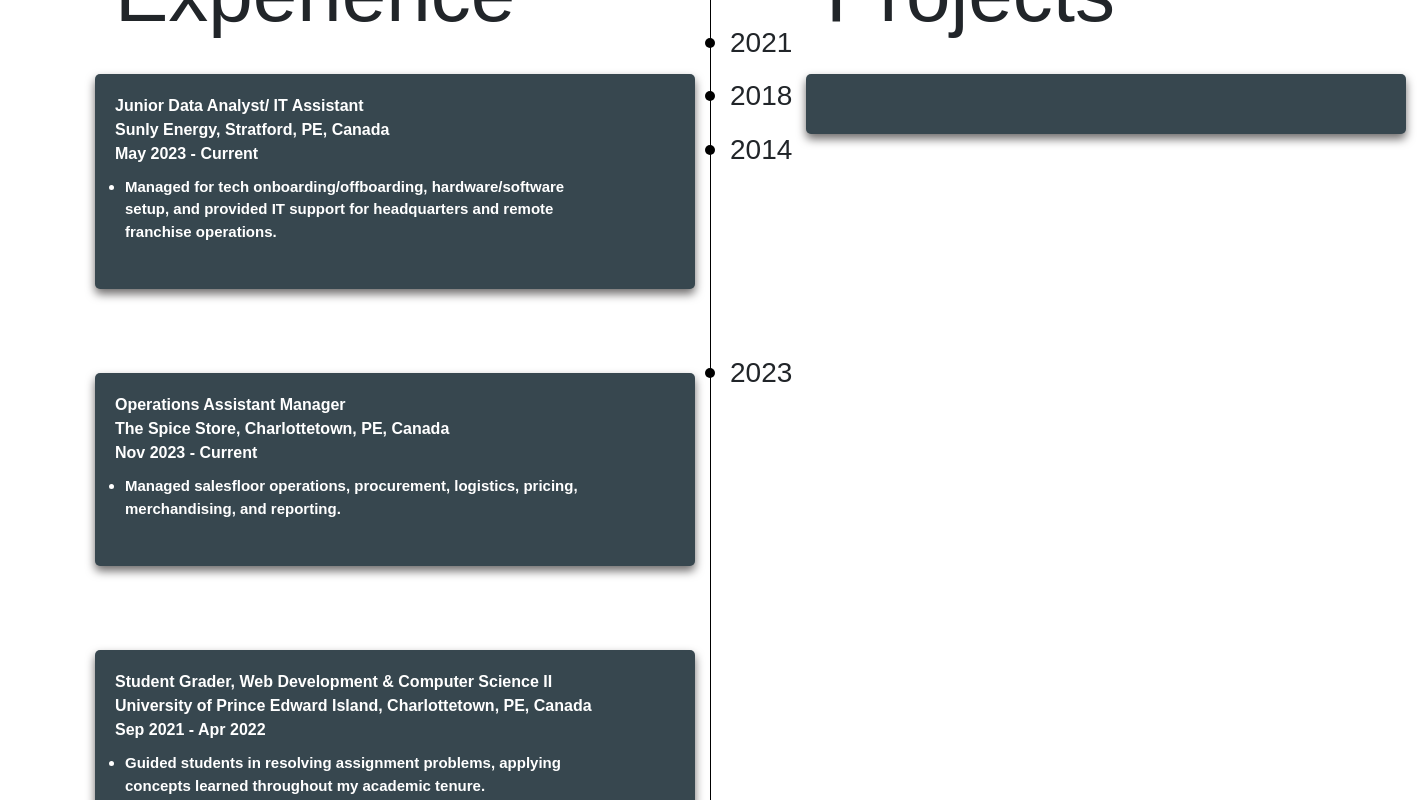
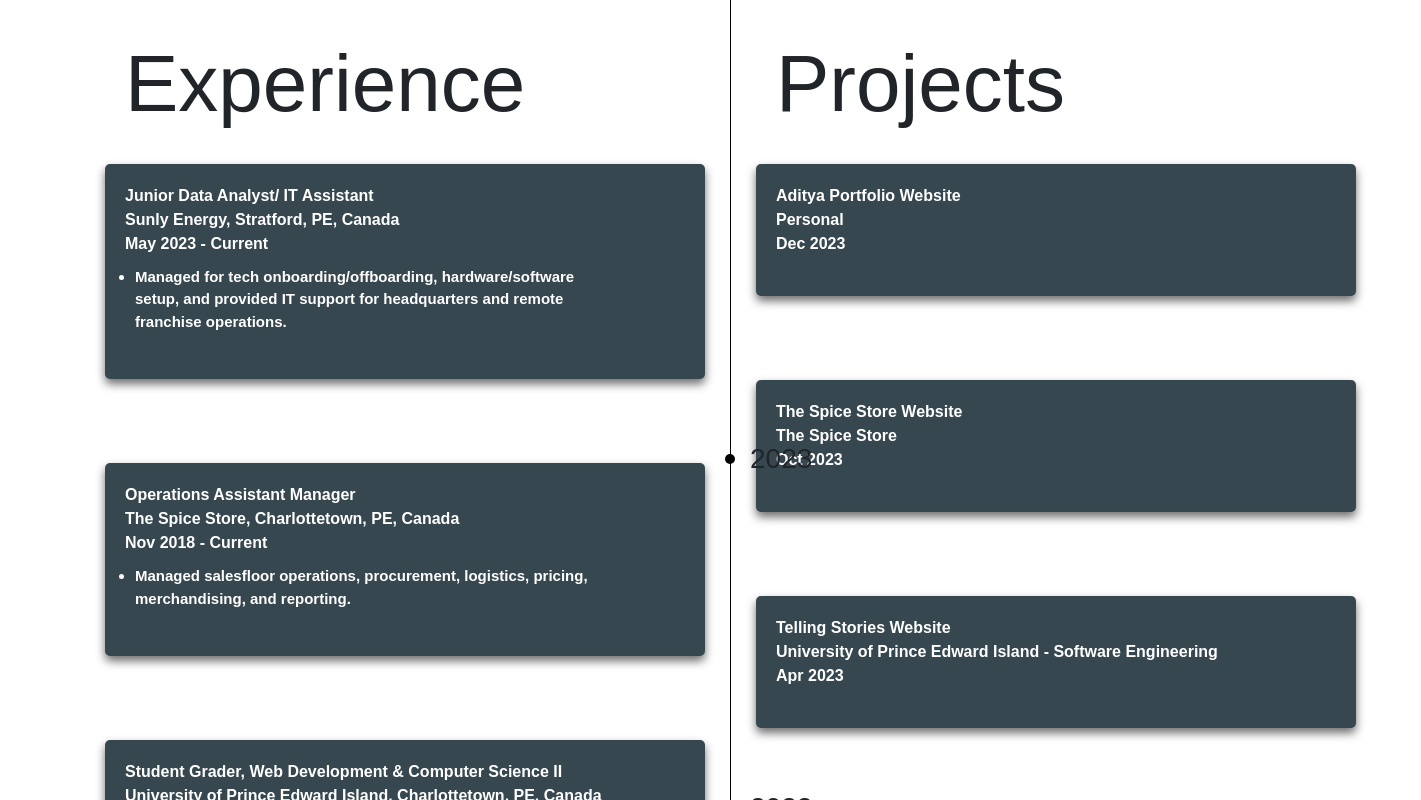
Before and after one commit to adiagcodelance/React-Portfolio-V3, a React (Create React App) app: page / in a window 1280 px wide. Shown: the part 1880-2680 px from the top of the page, 1421 px wide, since content can reach past the window. Built offline with nearby package versions, Linux system fonts and the light colour scheme; a web font is replaced by a local one.

Commit message:
projects added, and navbar updated.

```diff
--- a/src/App.js
+++ b/src/App.js
@@ -14,7 +14,6 @@ function App() {
   return (
     <div className="App">
       <header className="App-header">
-        <Navbar />
       </header>
 
       <Routes>
--- a/src/components/HighLightCard.css
+++ b/src/components/HighLightCard.css
@@ -15,7 +15,6 @@
 .highlight-card-block {
     width: fit-content;
     margin: auto;
-    margin-left: 80px;
     display: grid;
     justify-content: center;
     padding: 10px;
--- a/src/components/Navbar.js
+++ b/src/components/Navbar.js
@@ -16,7 +16,7 @@ const Navbar = () => {
 
   return (
     <nav className="navbar navbar-expand-lg bg-blurred" id="navbar">
-      <a className="navbar-brand ps-5" id="navbarlogo" href="/">
+      <a className="navbar-brand ps-5" id="navbarlogo" href="#">
         <div>
           <label className="brand" id="brand-name-01">
             Aditya Agrawal
@@ -49,7 +49,7 @@ const Navbar = () => {
           >
             <a
               className="nav-link"
-              href="/"
+              href="#"
               onMouseEnter={() => handleLinkMouseEnter(0)}
               onMouseLeave={handleLinkMouseLeave}
             >
@@ -60,13 +60,13 @@ const Navbar = () => {
             ></div>
           </li>
           <li className="nav-item" id="navitem">
-            <a className="nav-link" href="/projects">
+            <a className="nav-link" href="#" style={{textDecoration: 'line-through'}}>
               Projects
             </a>
             <div className="underline"></div>
           </li>
           <li className="nav-item" id="navitem">
-            <a className="nav-link" href="/socials">
+            <a className="nav-link" href="#" style={{textDecoration: 'line-through'}}>
               Socials
             </a>
             <div className="underline"></div>
--- a/src/components/TimelineComponent.css
+++ b/src/components/TimelineComponent.css
@@ -1,3 +1,4 @@
+
 .timeline {
     position: relative;
     margin: auto;
@@ -32,11 +33,19 @@
 #event-01 {
     top: 30%;
     left: 0;
-    /* Adjust the left position if needed */
 }
 
 #event-02 {
+    top: 50%;
+    left: 0;
+}
+
+#event-03 {
+    top: 70%;
+    left: 0;
+}
+
+#event-04 {
     top: 80%;
     left: 0;
-    /* Adjust the left position if needed */
 }
--- a/src/components/TimelineComponent.js
+++ b/src/components/TimelineComponent.js
@@ -3,6 +3,7 @@ import "./TimelineComponent.css";
 
 const TimelineComponent = () => {
   return (
+
     <div class="timeline">
       <div class="event" id="event-01">
         {" "}
@@ -25,15 +26,10 @@ const TimelineComponent = () => {
 
       <div class="event" id="event-04">
         <div class="event-content">
-          <h3>2018</h3>
+          <h3>2014</h3>
         </div>
       </div>
 
-      <div class="event" id="event-05">
-        <div class="event-content">
-          <h3>2014</h3>
-        </div>
-      </div>
     </div>
   );
 };
--- a/src/pages/Home.css
+++ b/src/pages/Home.css
@@ -8,9 +8,20 @@ body {
   min-height: 100%;
 }
 
+.timeline-component{
+  width: 250px;
+}
+
 .experience-section {
   display: flex;
   flex-direction: row;
   width: 100%;
+  padding: 80px;
+}
 
+.highlight-card-component{
+  width: fit-content;
+  margin: auto;
+  margin-top: 0;
+  padding: 10px;
 }
--- a/src/pages/Home.js
+++ b/src/pages/Home.js
@@ -12,10 +12,12 @@ import ContentCardReverse from "../components/ContentCardReverse";
 import CTAButton from "../components/CTAButton";
 import HighLightCard from "../components/HighLightCard";
 import TimelineComponent from "../components/TimelineComponent";
+import Navbar from "../components/Navbar";
 
 const Home = () => {
   return (
     <div className="content">
+      <Navbar />
       <section className="landing-seciton">
         <title>Home</title>
         <link rel="icon" type="image/x-icon" href="/images/favicon.ico"></link>
@@ -69,7 +71,7 @@ Find myself adept at fostering connections, I thrive in social events, recognizi
             title=""
             position="Operations Assistant Manager"
             company="The Spice Store, Charlottetown, PE, Canada"
-            time="Nov 2023 - Current"
+            time="Nov 2018 - Current"
             desc=<ul style={{ listStyle: "disc", paddingLeft: 0 }}>
               <li>
                 Managed salesfloor operations, procurement, logistics, pricing,
@@ -125,7 +127,29 @@ Find myself adept at fostering connections, I thrive in social events, recognizi
           className="highlight-card-component"
           id="highlight-card-component-02"
         >
-          <HighLightCard title="Projects" />
+          <HighLightCard title="Projects"
+          position="Aditya Portfolio Website"
+          company="Personal"
+          time="Dec 2023"
+          desc=""/>
+
+          <HighLightCard title=""
+          position="The Spice Store Website"
+          company="The Spice Store"
+          time="Oct 2023"
+          desc=""/>
+
+          <HighLightCard title=""
+          position="Telling Stories Website"
+          company="University of Prince Edward Island - Software Engineering"
+          time="Apr 2023"
+          desc=""/>
+
+          <HighLightCard title=""
+          position="Assignment Planner App"
+          company="University of Prince Edward Island - Android App Development"
+          time="Apr 2023"
+          desc=""/>
         </div>
       </section>
     </div>
```
